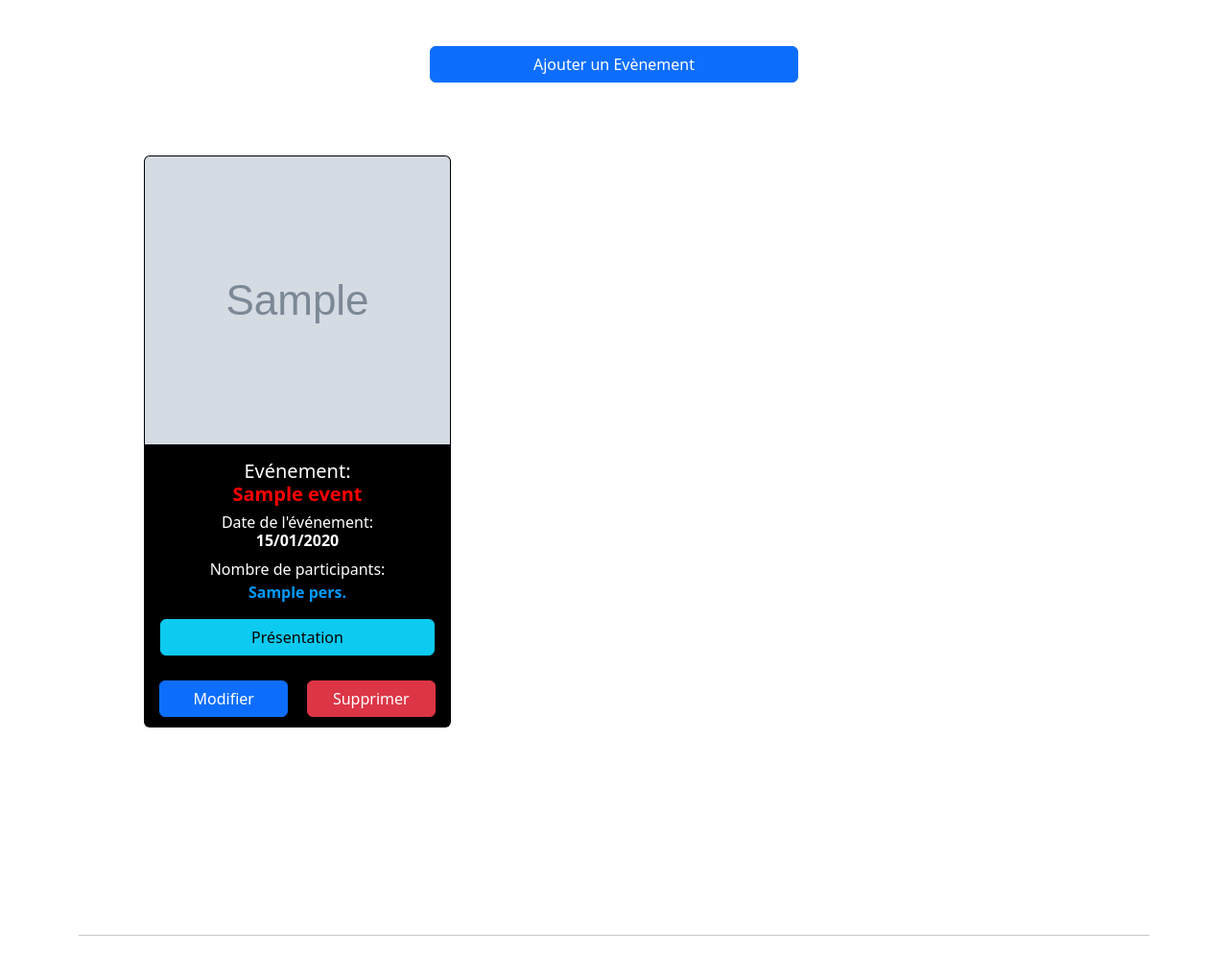
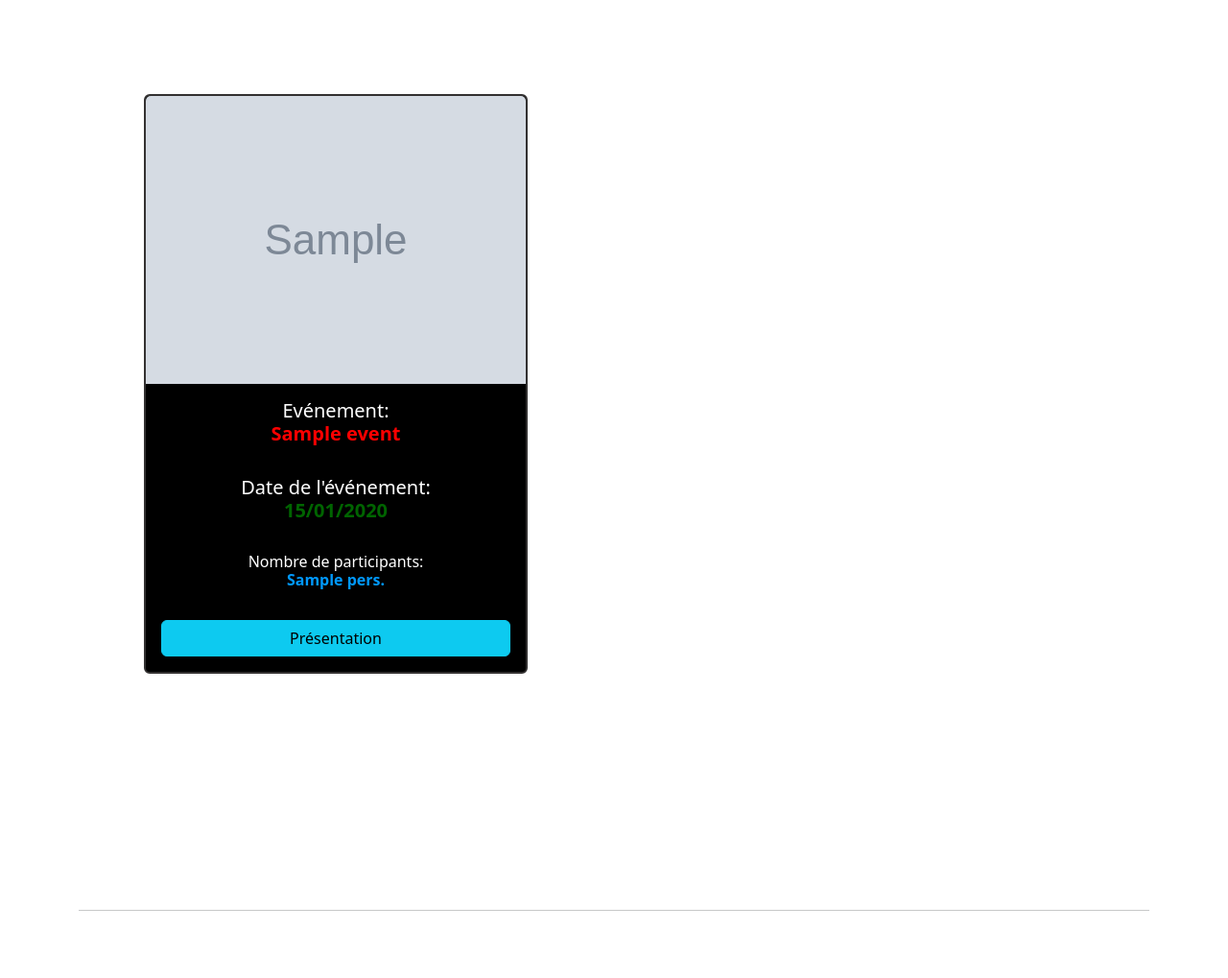
Before and after one commit to fuflin/SiteBlackLions, a Symfony app: template templates/event/index.html.twig in a window 1280 px wide. Shown: the part 56-1075 px from the top of the page at 96% size. Run offline with Twig, Linux system fonts and the light colour scheme; the template is opened without the code that fills it: most values are stand-ins (such as "Sample title", 1, 10 or a date in 2020); grey boxes marked "Sample" are stand-in pictures; some libraries are stand-ins or nearby versions.

Commit message:
ajout condition lier à un user

```diff
--- a/templates/event/index.html.twig
+++ b/templates/event/index.html.twig
@@ -6,21 +6,27 @@
 
 <h1 style="text-align: center;">Listes des events</h1><br><br>
 
-<h4 style="text-align: center;"><a href="{{ path('add_event')}}" class="btn btn-primary" style="width: 30%">Ajouter un Evènement</a></h4><br><br>
+{% if is_granted('ROLE_ADMIN') %}
 
-<div class="row premierC" style="width: 80%; margin: auto;">
+<h4 style="text-align: center;"><a href="{{ path('add_event')}}" class="btn btn-primary" style="width: 30%">Ajouter un Evènement</a></h4>
+
+{% endif %}
+
+<div class="row" style="width: 80%; margin: auto;">
 
   {% for event in events %}
-    <div class="col-sm-6" style=" width: 30%; margin: 20px 10px;">
+    <div class="col-sm-6" style=" width: 32%; margin: 50px 10px;">
 
-      <div class="card" style="width: 20rem; background-color: black;">
+      <div class="card" style="width: 25rem; background-color: black; border: solid rgb(51, 49, 49) 2px">
 
           <img src="{{asset('uploads/images/' ~ event.poster)}}" class="card-img-top" style="height:300px;">
 
+          {% if is_granted('ROLE_ADMIN') %}
+
             <div class="card-body">
-                <h5 class="card-title" style="text-align: center; color: white;">Evénement:<br><strong style="color: red;">{{event.name}}</strong></h5>
-                <h6 class="card-title" style="text-align: center; color: white;">Date de l'événement:<br><strong>{{event.DateCreate | date('d/m/Y')}}</strong></h6>
-                <p class="card-text" style="text-align: center; color: white;">Nombre de participants:<br><strong style="color: rgb(0, 153, 255);">{{event.NbMaxPers}} pers.</strong></p>
+                <h5 class="card-title" style="text-align: center; color: white;">Evénement:<br><strong style="color: red;">{{event.name}}</strong></h5><br>
+                <h5 class="card-title" style="text-align: center; color: white;">Date de l'événement:<br><strong style="color: darkgreen;">{{event.DateCreate | date('d/m/Y')}}</strong></h5><br>
+                <h6 class="card-text" style="text-align: center; color: white;">Nombre de participants:<br><strong style="color: rgb(0, 153, 255);">{{event.NbMaxPers}} pers.</strong></h6><br>
                 <a href="{{ path('show_event', {'id': event.id})}}" class="btn btn-info" style="display: flex; justify-content: center;">Présentation</a>
             </div>
 
@@ -28,6 +34,17 @@
               <a href="{{ path('edit_event', {'id': event.id})}}" class="btn btn-primary" style="width: 42%; margin: 10px;">Modifier</a>
               <a href="{{ path('delete_event', {'id': event.id})}}" class="btn btn-danger" style="width: 42%; margin: 10px;">Supprimer</a>
             </div>
+
+          {% else %}
+
+            <div class="card-body">
+              <h5 class="card-title" style="text-align: center; color: white;">Evénement:<br><strong style="color: red;">{{event.name}}</strong></h5><br>
+              <h5 class="card-title" style="text-align: center; color: white;">Date de l'événement:<br><strong style="color: darkgreen;">{{event.DateCreate | date('d/m/Y')}}</strong></h5><br>
+              <h6 class="card-text" style="text-align: center; color: white;">Nombre de participants:<br><strong style="color: rgb(0, 153, 255);">{{event.NbMaxPers}} pers.</strong></h6><br>
+              <a href="{{ path('show_event', {'id': event.id})}}" class="btn btn-info" style="display: flex; justify-content: center;">Présentation</a>
+            </div>
+
+          {% endif %}
       </div>
 
     </div>
--- a/templates/multimedia/index.html.twig
+++ b/templates/multimedia/index.html.twig
@@ -5,7 +5,11 @@
 {% block body %}
 <h1 style="text-align: center;">Listes des Medias</h1><br>
 
+{% if is_granted('ROLE_ADMIN') %}
+
 <h4 style="text-align: center;"><a href="{{ path('add_media')}}" class="btn btn-primary" style="width: 30%">Ajouter un Media</a></h4><br>
+
+{% endif %}
 
 <div class="container">
 
@@ -70,7 +74,6 @@
           </figure>
         </div>
       </div>
-      {# {{ dump(image) }} #}
       {% endfor %}
 
       <button class="carousel-control-prev" type="button" data-bs-target="#MyCarouselImg" data-bs-slide="prev">
```
Also changed, not shown: templates/event/detailEvent.html.twig (+4 -6 lines).
